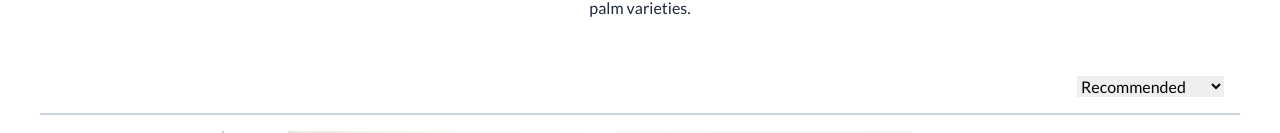
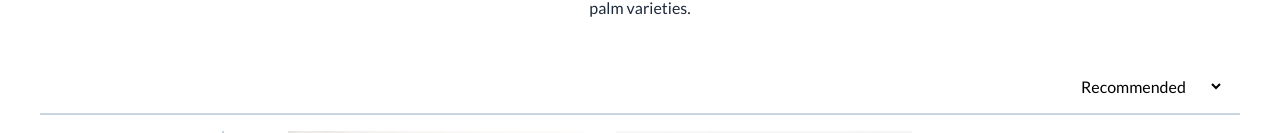
Before and after one commit to tarikkocar/shopping-cart, a React (Vite) app: page /palms in a window 1280 px wide. Shown: the part 280-413 px from the top of the page. Built offline with nearby package versions, Linux system fonts and the light colour scheme.

Commit message:
Remove Firefox styling for select element

```diff
--- a/src/components/ProductCard.jsx
+++ b/src/components/ProductCard.jsx
@@ -15,7 +15,7 @@ export default function ProductCard({ plant }) {
           onMouseEnter={handleMouseEvent}
           src={plant.img_1}
           alt={`${plant.title} image 1`}
-          className="aspect-square"
+          className="w-full aspect-square"
         />
       )}
       {isHovered && (
@@ -23,7 +23,7 @@ export default function ProductCard({ plant }) {
           onMouseLeave={handleMouseEvent}
           src={plant.img_2}
           alt={`${plant.title} image 2`}
-          className="aspect-square"
+          className="w-full aspect-square"
           initial={{ opacity: 0 }}
           animate={{ opacity: 1 }}
           transition={{ duration: 0.8 }}
--- a/src/index.css
+++ b/src/index.css
@@ -11,3 +11,7 @@ input::-webkit-inner-spin-button {
 input[type=number] {
   -moz-appearance: textfield;
 }
+
+select {
+  background-color: transparent;
+}
```
